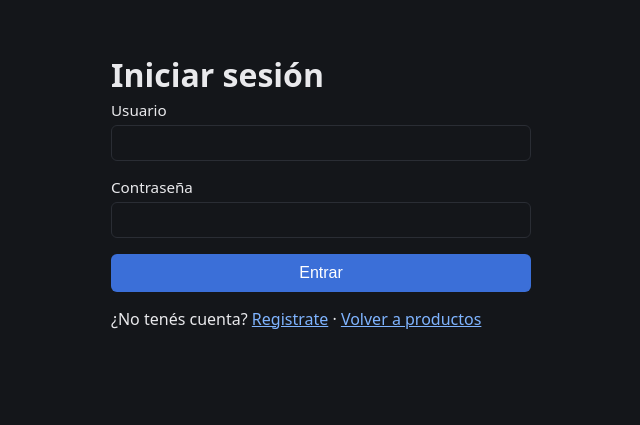
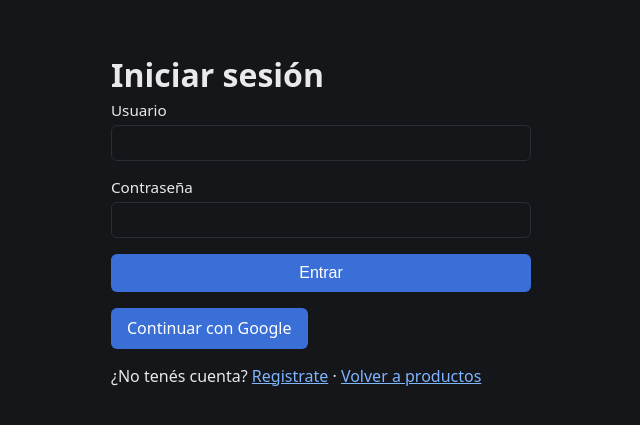
Before and after one commit to Yannick-Raijman-DV/Jumbox-Analisis-Metodologias-Sistemas, a Flask app: page /login in a window 1280 px wide. Shown: the top 425 px of the page, without its empty margins (319-959 px from the left). Run offline with Flask 3, Linux system fonts and the light colour scheme.

Commit message:
feat(LoginGoogle):Agregue el login con AuthGoogle

```diff
--- a/supermercado/app.py
+++ b/supermercado/app.py
@@ -1,6 +1,11 @@
+import os
+
+from authlib.integrations.flask_client import OAuth
+from dotenv import load_dotenv
 from flask import Flask, jsonify, request, abort, render_template, redirect, url_for, flash, session
 from flask_bcrypt import Bcrypt
 from flask_login import LoginManager, login_user, logout_user, login_required, current_user
+from werkzeug.middleware.proxy_fix import ProxyFix
 
 from models import (
     db,
@@ -13,10 +18,15 @@ from models import (
     cargar_datos_iniciales,
 )
 
+load_dotenv()  # lee el archivo .env (en Render se usan las variables de entorno del panel)
+
 app = Flask(__name__)
-app.config["SECRET_KEY"] = "bd1xd"
+# Render está detrás de un proxy HTTPS: sin esto url_for(_external=True) genera http:// y Google lo rechaza
+app.wsgi_app = ProxyFix(app.wsgi_app, x_proto=1, x_host=1)
 
-app.config["SQLALCHEMY_DATABASE_URI"] = "sqlite:///supermercado.db"
+app.config["SECRET_KEY"] = os.environ.get("SECRET_KEY", "bd1xd")
+
+app.config["SQLALCHEMY_DATABASE_URI"] = os.environ.get("DATABASE_URL", "sqlite:///supermercado.db")
 
 db.init_app(app)
 bcrypt = Bcrypt(app)
@@ -24,6 +34,15 @@ bcrypt = Bcrypt(app)
 login_manager = LoginManager(app)
 login_manager.login_view = "login"  # a dónde redirige @login_required si no hay sesión
 login_manager.login_message = "Tenés que iniciar sesión para ver esa página."
+
+oauth = OAuth(app)
+google = oauth.register(
+    name="google",
+    client_id=os.environ.get("GOOGLE_CLIENT_ID"),
+    client_secret=os.environ.get("GOOGLE_CLIENT_SECRET"),
+    server_metadata_url="https://accounts.google.com/.well-known/openid-configuration",
+    client_kwargs={"scope": "openid email profile"},
+)
 
 
 @login_manager.user_loader
@@ -149,7 +168,7 @@ def registro():
             flash("Ese usuario ya existe.")
         else:
             hashed_pw = bcrypt.generate_password_hash(password).decode("utf-8")
-            db.session.add(Usuario(username=username, password=hashed_pw, rol="admin"))
+            db.session.add(Usuario(username=username, password=hashed_pw, rol="usuario"))
             db.session.commit()
             flash("Usuario creado, ya podés iniciar sesión.")
             return redirect(url_for("login"))
@@ -163,7 +182,7 @@ def login():
         usuario = Usuario.query.filter_by(username=request.form["username"]).first()
 
         # Comparamos la contraseña ingresada con el hash guardado en la BD
-        if usuario and bcrypt.check_password_hash(usuario.password, request.form["password"]):
+        if usuario and usuario.password and bcrypt.check_password_hash(usuario.password, request.form["password"]):
             login_user(usuario)  # guarda el id del usuario en la sesión
             session["username"] = usuario.username  # ejemplo de guardar un dato propio en session
             return redirect(url_for("protegido"))
@@ -171,6 +190,39 @@ def login():
         flash("Usuario o contraseña incorrectos.")
 
     return render_template("login.html")
+
+
+@app.route("/auth/google")
+def login_google():
+    return google.authorize_redirect(url_for("callback_google", _external=True))
+
+
+@app.route("/auth/google/callback")
+def callback_google():
+    try:
+        token = google.authorize_access_token()
+    except Exception:
+        flash("No se pudo iniciar sesión con Google.")
+        return redirect(url_for("login"))
+
+    info = token["userinfo"]  # sub, email, name, picture...
+    usuario = Usuario.query.filter_by(google_id=info["sub"]).first()
+
+    if usuario is None:
+        # Si ya había una cuenta con ese email, la vinculamos; si no, creamos una nueva
+        usuario = Usuario.query.filter_by(email=info["email"]).first()
+        if usuario is None:
+            usuario = Usuario.query.filter_by(username=info["email"]).first()
+        if usuario is None:
+            usuario = Usuario(username=info["email"], rol="usuario")
+            db.session.add(usuario)
+        usuario.email = info["email"]
+        usuario.google_id = info["sub"]
+        db.session.commit()
+
+    login_user(usuario)
+    session["username"] = usuario.username
+    return redirect(url_for("protegido"))
 
 
 @app.route("/protegido")
--- a/supermercado/models.py
+++ b/supermercado/models.py
@@ -35,8 +35,10 @@ class Usuario(UserMixin, db.Model):
 
     id = db.Column(db.Integer, primary_key=True)
     username = db.Column(db.String(80), unique=True, nullable=False)
-    password = db.Column(db.String(200), nullable=False)  # guarda el hash de bcrypt, nunca el texto plano
+    password = db.Column(db.String(200))  # hash de bcrypt; None si el usuario entra solo con Google
     rol = db.Column(db.String(40))
+    email = db.Column(db.String(120), unique=True)
+    google_id = db.Column(db.String(60), unique=True)  # "sub" de Google, identifica la cuenta
 
 
 # ---------- Funciones de acceso a datos ----------
--- a/supermercado/requirements.txt
+++ b/supermercado/requirements.txt
@@ -2,4 +2,7 @@ Flask==3.0.3
 Flask-SQLAlchemy==3.1.1
 Flask-Bcrypt==1.0.1
 Flask-Login==0.6.3
+Authlib==1.3.2
+requests==2.32.3
+python-dotenv==1.0.1
 gunicorn==22.0.0
--- a/supermercado/templates/login.html
+++ b/supermercado/templates/login.html
@@ -19,6 +19,8 @@
             <button type="submit">Entrar</button>
         </form>
 
+        <p><a class="boton" href="{{ url_for('login_google') }}">Continuar con Google</a></p>
+
         <p>¿No tenés cuenta? <a href="{{ url_for('registro') }}">Registrate</a> · <a href="{{ url_for('index') }}">Volver a productos</a></p>
     </main>
 </body>
--- a/supermercado/templates/protegido.html
+++ b/supermercado/templates/protegido.html
@@ -8,7 +8,10 @@
 <body>
     <main class="angosto">
         <h1>Bienvenido, {{ usuario.username }}</h1>
-        <h2>rol: {{usuario.rol}}</h2>
+        <h2>rol: {{ usuario.rol }}</h2>
+        {% if usuario.email %}
+        <p class="subtitulo">Email: <code>{{ usuario.email }}</code></p>
+        {% endif %}
         <p class="subtitulo">Esta página solo es visible con la sesión iniciada.</p>
 
         <p><a class="boton" href="{{ url_for('logout') }}">Cerrar sesión</a> · <a href="{{ url_for('index') }}">Ir a productos</a></p>
--- a/supermercado/templates/registro.html
+++ b/supermercado/templates/registro.html
@@ -19,6 +19,8 @@
             <button type="submit">Registrarme</button>
         </form>
 
+        <p><a class="boton" href="{{ url_for('login_google') }}">Continuar con Google</a></p>
+
         <p>¿Ya tenés cuenta? <a href="{{ url_for('login') }}">Iniciá sesión</a></p>
     </main>
 </body>
```
Also changed, not shown: supermercado/instance/supermercado.db, 2 other files.
